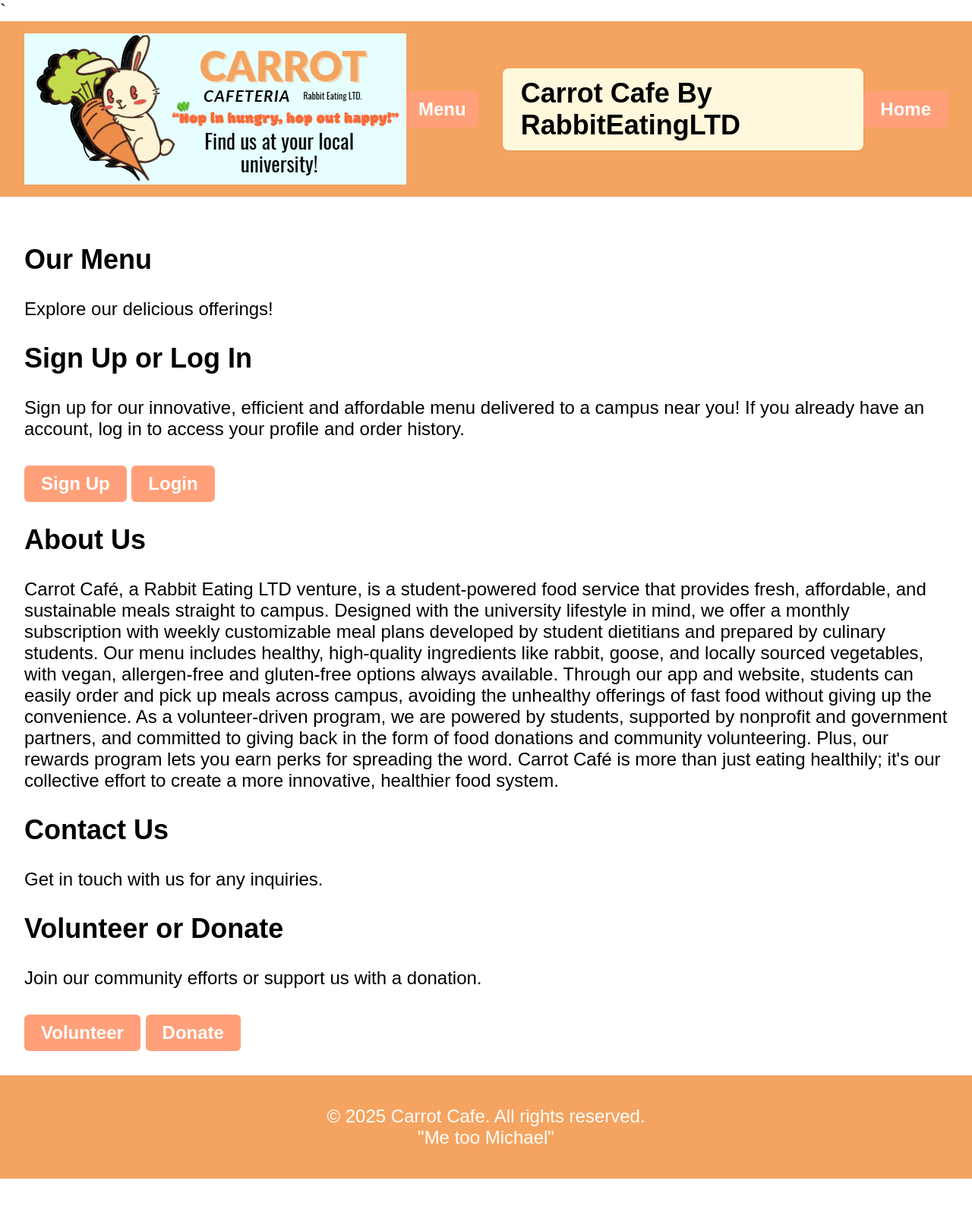
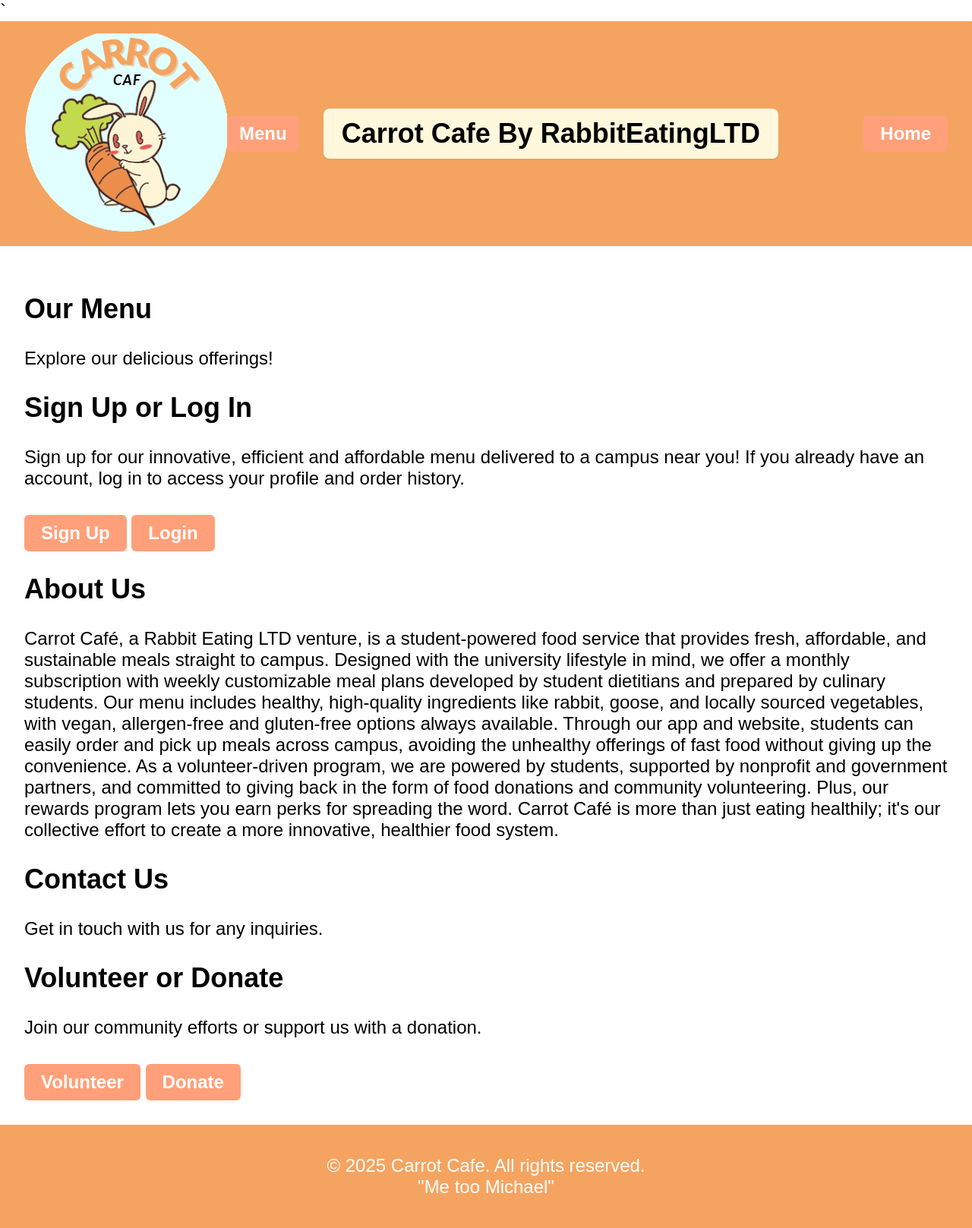
Before and after one commit to totalylegit/RabbitEatingLTD, a Flask app: page / in a window 1280 px wide. Shown: the whole page at 76% size. Before the commit the page ends 1552 px from the top, so only its background shows below. Run offline with Flask 3, Linux system fonts and the light colour scheme.

Commit message:
Sticker Update

```diff
--- a/templates/index.html
+++ b/templates/index.html
@@ -5,12 +5,12 @@
     <meta name="viewport" content="width=device-width, initial-scale=1.0">
     <title>Carrot Cafe By RabbitEatingLTD</title>
     <link rel="stylesheet" href="../static/styles.css">
-    <link rel="icon" href="../static/Sticker.png" type="image/png">
+    <link rel="icon" href="../static/CarrotSticker.png.png" type="image/png">
 </head>
 <body class="body">`
     <div class="top-bar">
         <div class="top-bar-left">
-            <img src="../static/Banner.png" alt="Carrot Cafe Logo" class="logo">
+            <img src="../static/CarrotSticker.png.png" alt="Carrot Cafe Logo" class="logo">
             <div class="dropdown">
                 <button class="dropbtn" aria-label="Open menu">
                     Menu
```
